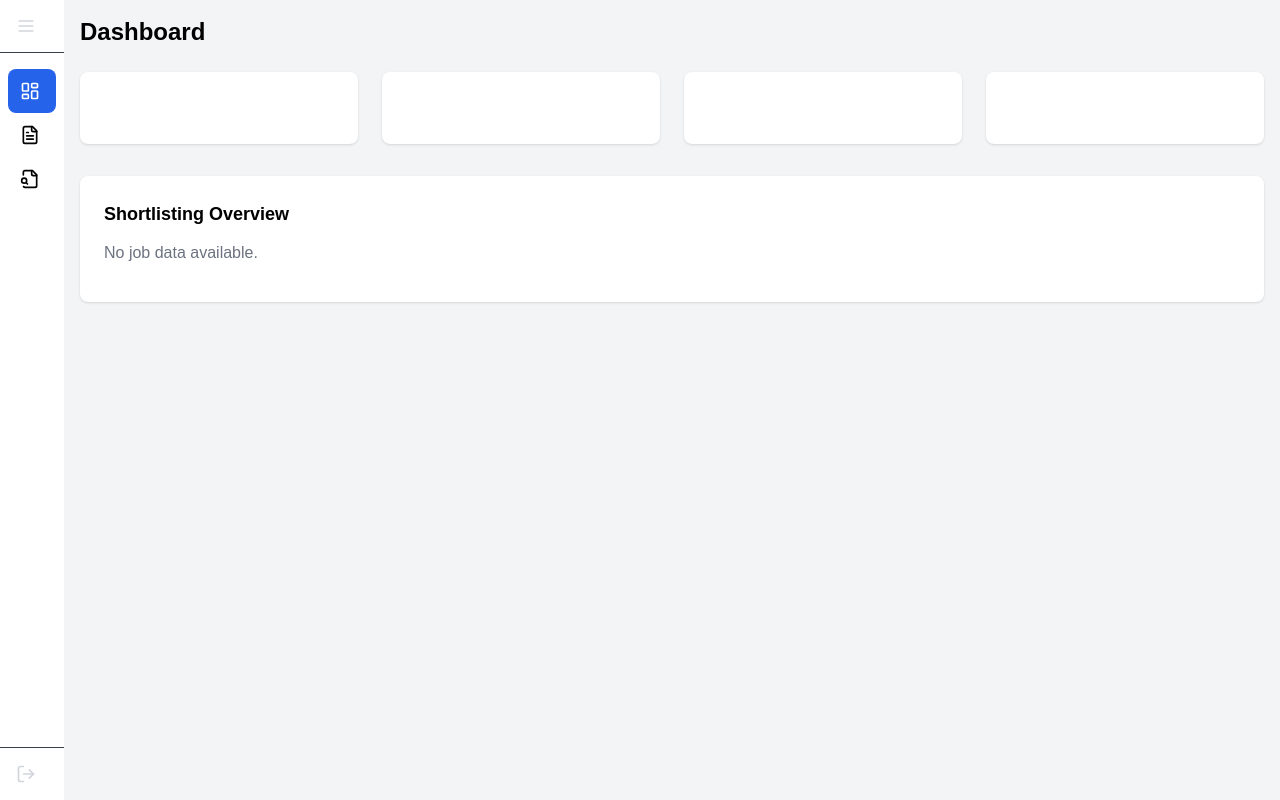
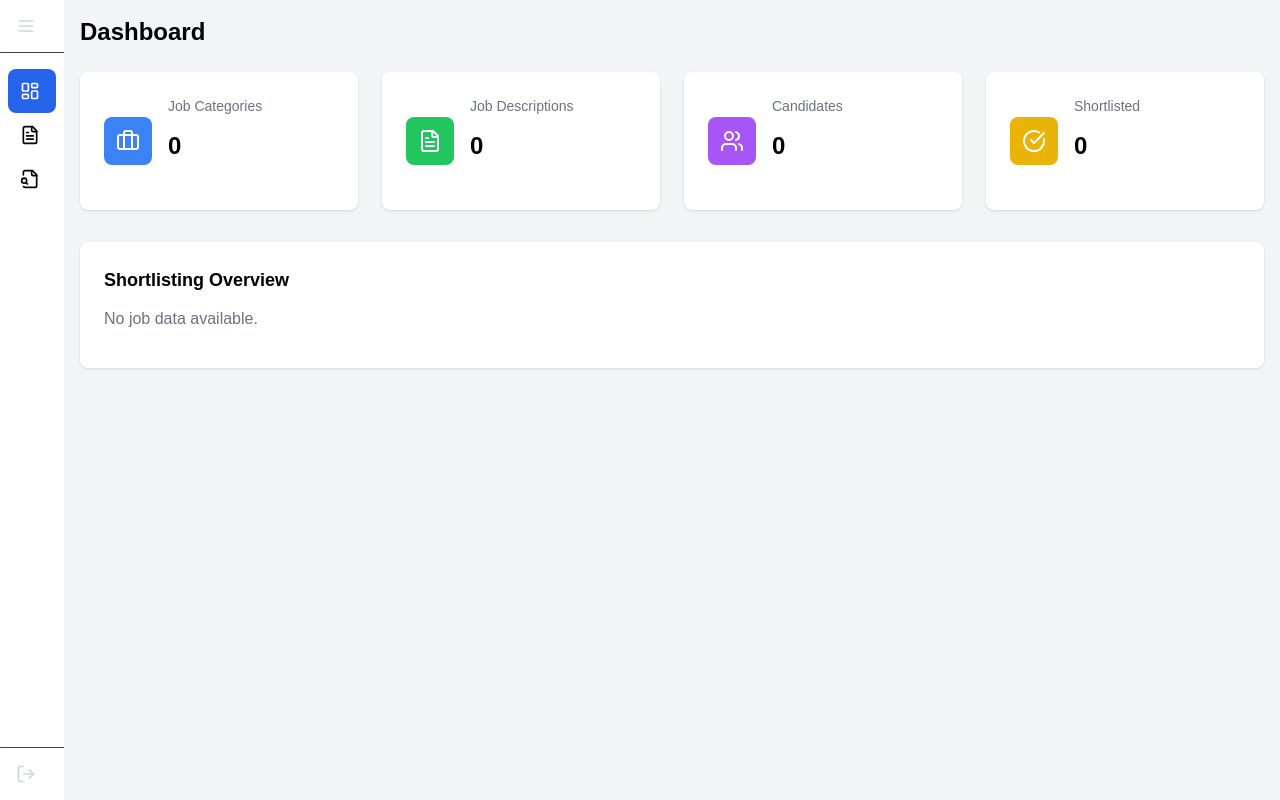
Before and after one commit to Anuj3558/resume-parser, a React (Create React App) app: page /user-dashboard in a window 1280 px wide. Built offline with nearby package versions, Linux system fonts and the light colour scheme; sample sign-in values are in the browser's storage.

Commit message:
maanul deploy kar

```diff
--- a/src/pages/user/compoenets/UserDashboard.jsx
+++ b/src/pages/user/compoenets/UserDashboard.jsx
@@ -64,7 +64,7 @@ const UserDashboard = () => {
 			{/* Stats Cards */}
 			<div className="grid grid-cols-1 md:grid-cols-2 lg:grid-cols-4 gap-6 mb-8">
 				{stats.map((stat, index) => (
-					<StatsCard key={index} stat={stats} />
+					<StatsCard key={index} stat={stat} />
 				))}
 			</div>
 
```
